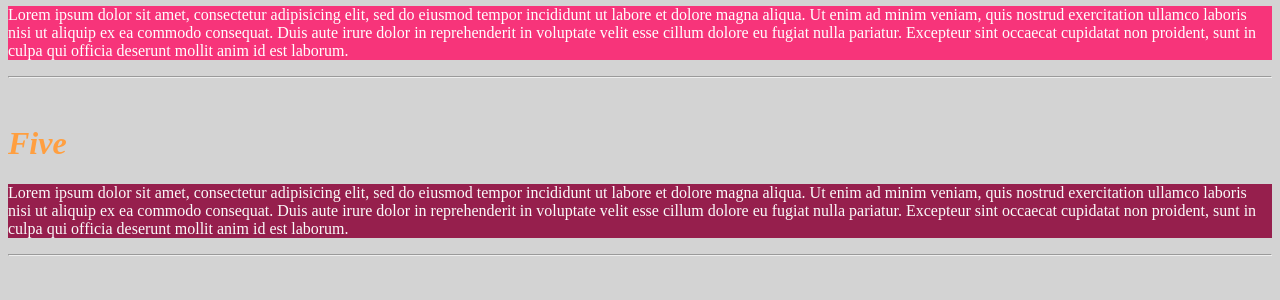
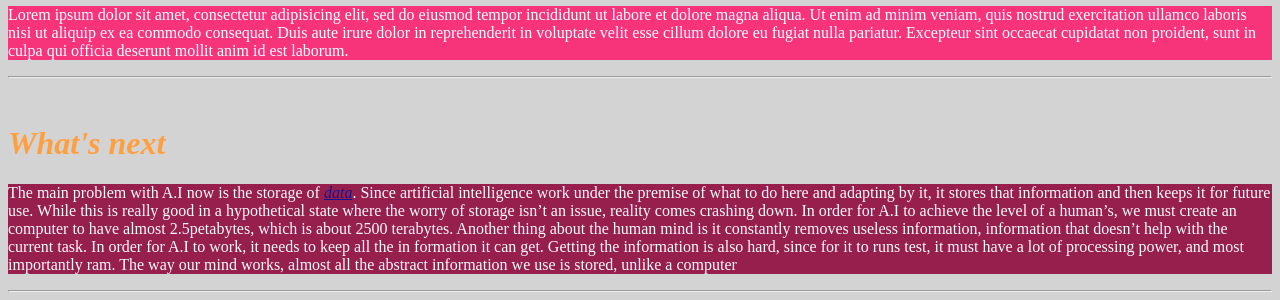
Before and after one commit to NabeelRazeq/Reserch, a plain HTML site: page index.html in a window 1280 px wide. Shown: the part 694-994 px from the top of the page. Before the commit the page ends 958 px from the top, so only its background shows below. Drawn offline with Linux system fonts and the light colour scheme.

Commit message:
Added the fth

```diff
--- a/index.html
+++ b/index.html
@@ -41,9 +41,9 @@
 </div>
 <hr>
 <br>
-<h1>Five</h1>
+<h1>What's next</h1>
 <div class="five">
-<p>Lorem ipsum dolor sit amet, consectetur adipisicing elit, sed do eiusmod tempor incididunt ut labore et dolore magna aliqua. Ut enim ad minim veniam, quis nostrud exercitation ullamco laboris nisi ut aliquip ex ea commodo consequat. Duis aute irure dolor in reprehenderit in voluptate velit esse cillum dolore eu fugiat nulla pariatur. Excepteur sint occaecat cupidatat non proident, sunt in culpa qui officia deserunt mollit anim id est laborum.</p>
+<p>The main problem with A.I now is the storage of <a href="http://sitn.hms.harvard.edu/flash/2017/history-artificial-intelligence/">data</a>. Since artificial intelligence work under the premise of what to do here and adapting by it, it stores that information and then keeps it for future use. While this is really good in a hypothetical state where the worry of storage isn’t an issue, reality comes crashing down. In order for A.I to achieve the level of a human’s, we must create an computer to have almost 2.5petabytes, which is about 2500 terabytes. Another thing about the human mind is it constantly removes useless information, information that doesn’t help with the current task. In order for A.I to work, it needs to keep all the in formation it can get. Getting the information is also hard, since for it to runs test, it must have a lot of processing power, and most importantly ram. The way our mind works, almost all the abstract information we use is stored, unlike a computer</p>
 </div>
 
 <hr>
--- a/styles.css
+++ b/styles.css
@@ -17,6 +17,7 @@ a{
   font-size:8;
   font-style: oblique;
   font-weight: lighter;
+  color:darkblue;
 }
 p{
   font-size:12;
```
